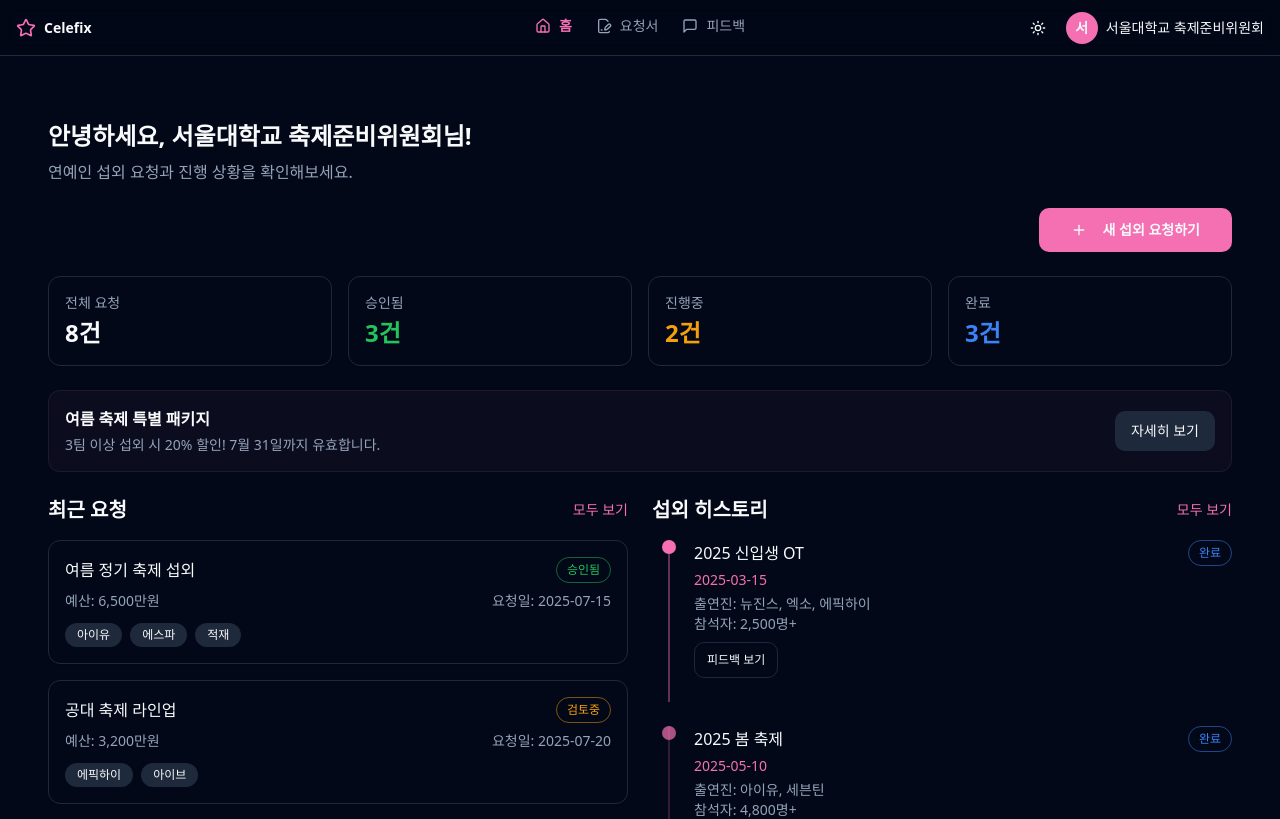
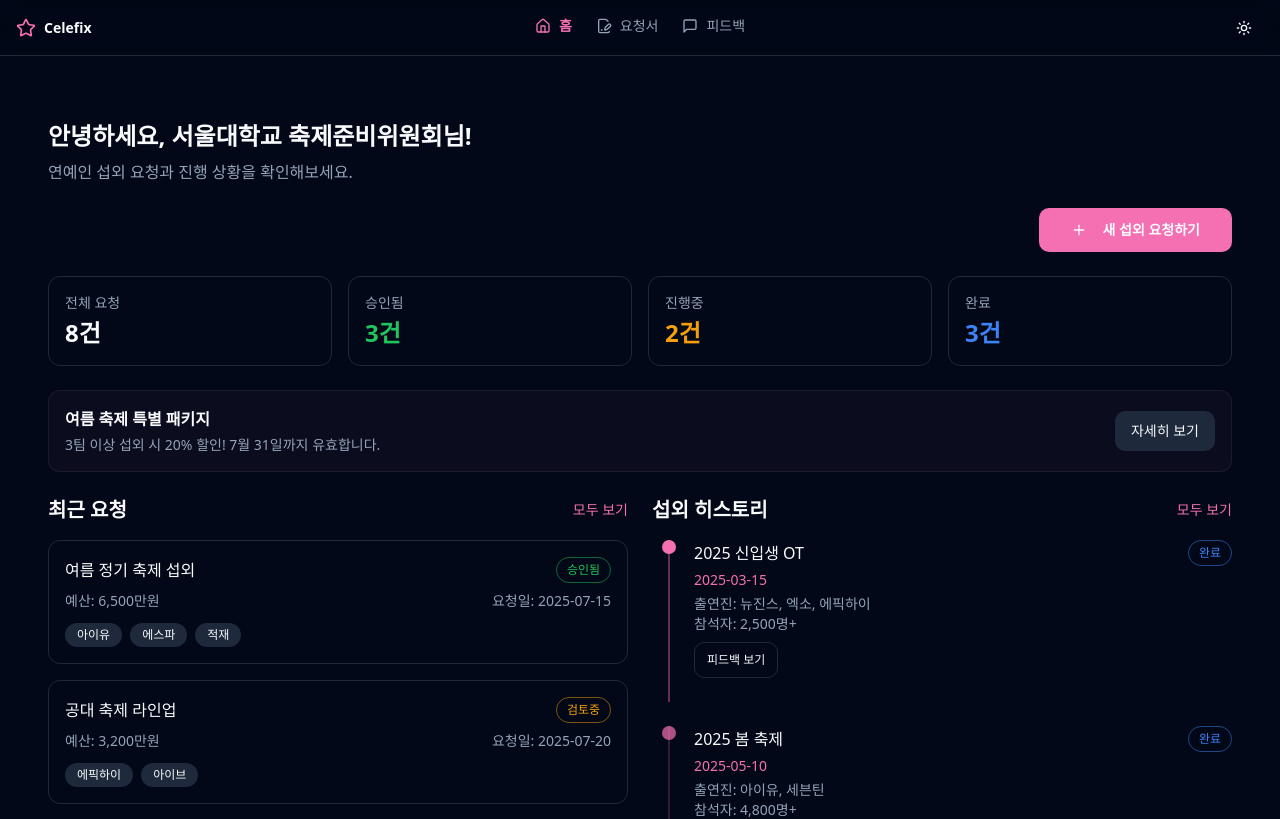
Before and after one commit to lje0722/celefix-auto-agent, a React (Vite) app: page /user in a window 1280 px wide. Shown: the top 819 px of the page. Built offline with nearby package versions, Linux system fonts and the light colour scheme.

Commit message:
Remove user page header
Remove "서울대학교 축제준비 위원회" from the user page header to match the admin page.

```diff
--- a/src/layouts/UserLayout.tsx
+++ b/src/layouts/UserLayout.tsx
@@ -45,12 +45,6 @@ export default function UserLayout() {
           {/* Right: Actions */}
           <div className="flex items-center gap-2 justify-self-end">
             <ThemeToggle />
-            <div className="hidden sm:flex items-center gap-2">
-              <div className="grid h-8 w-8 place-items-center rounded-full bg-primary text-primary-foreground text-sm font-semibold">
-                서
-              </div>
-              <span className="text-sm">서울대학교 축제준비위원회</span>
-            </div>
           </div>
         </div>
       </header>
```
